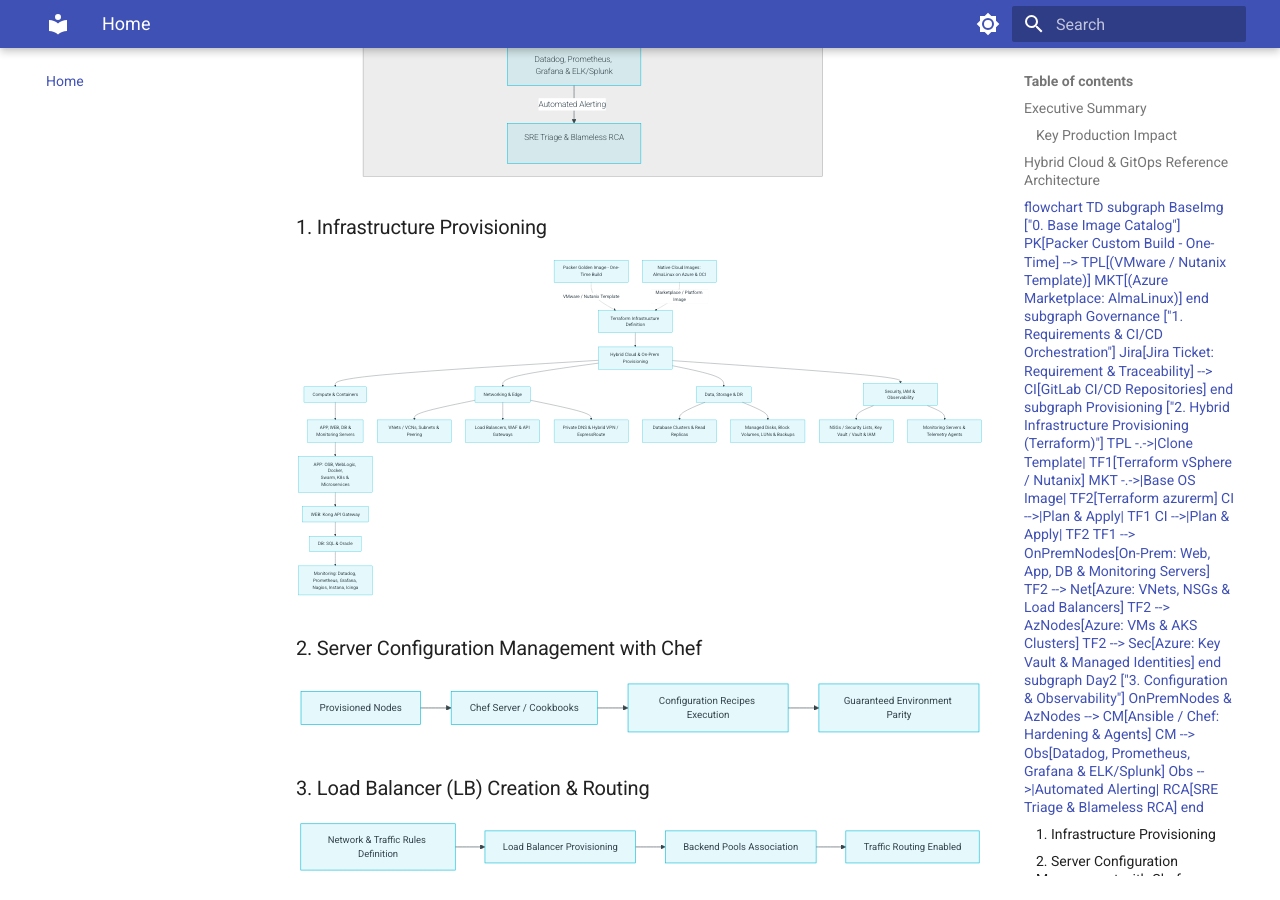
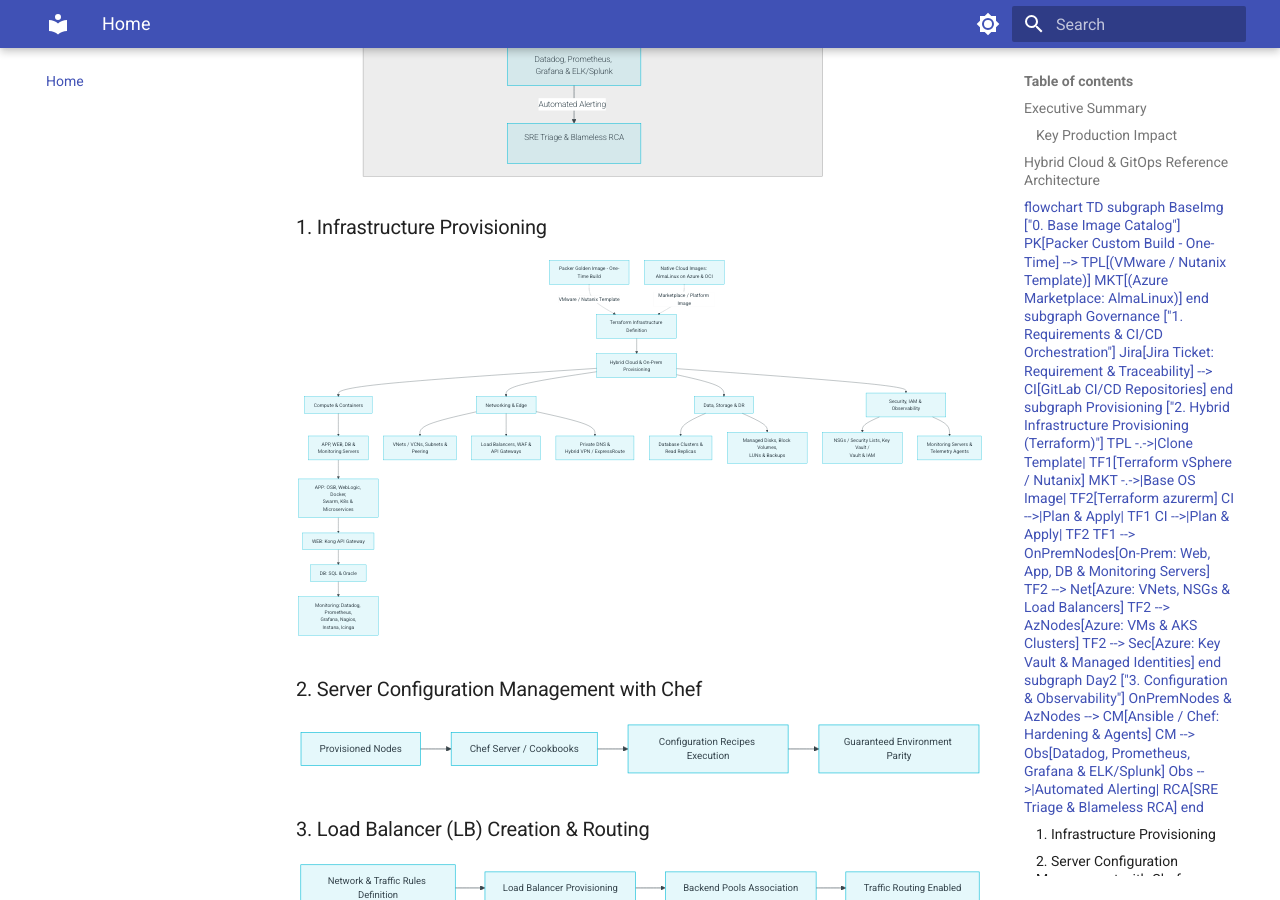
Before and after one commit to ejpinangog/ejpinangog.github.io, an MkDocs documentation site: the page built from docs/index.md, in a window 1280 px wide and 900 px high, scrolled down 1581 px. Built offline with MkDocs 1.6.1 and Material for MkDocs 9.7.7, drawn with Linux system fonts in a browser that asks for light colours.

Commit message:
fix: infrastructure provisioning

````diff
--- a/docs/index.md
+++ b/docs/index.md
@@ -71,17 +71,17 @@ flowchart TD
     C1 --> APP[APP: OSB, WebLogic, Docker,<br/>Swarm, K8s & Microservices]
     APP --> WEB[WEB: Kong API Gateway]
     WEB --> DB[DB: SQL & Oracle]
-    DB --> MON[Monitoring: Datadog, Prometheus, Grafana, Nagios, Instana, Icinga]
+    DB --> MON[Monitoring: Datadog, Prometheus,<br/>Grafana, Nagios,<br/>Instana, Icinga]
 
-    P2 --> N1[VNets / VCNs, Subnets & Peering]
-    P2 --> N2[Load Balancers, WAF & API Gateways]
-    P2 --> N3[Private DNS & Hybrid VPN / ExpressRoute]
+    P2 --> N1[VNets / VCNs, Subnets &<br/>Peering]
+    P2 --> N2[Load Balancers, WAF &<br/>API Gateways]
+    P2 --> N3[Private DNS &<br/>Hybrid VPN / ExpressRoute]
 
-    P3 --> D1[Database Clusters & Read Replicas]
-    P3 --> D2[Managed Disks, Block Volumes, LUNs & Backups]
+    P3 --> D1[Database Clusters &<br/>Read Replicas]
+    P3 --> D2[Managed Disks, Block Volumes,<br/>LUNs & Backups]
 
-    P4 --> S1[NSGs / Security Lists, Key Vault / Vault & IAM]
-    P4 --> S2[Monitoring Servers & Telemetry Agents]
+    P4 --> S1[NSGs / Security Lists, Key Vault /<br/>Vault & IAM]
+    P4 --> S2[Monitoring Servers &<br/>Telemetry Agents]
 ```
 
 ### 2. Server Configuration Management with Chef
````
